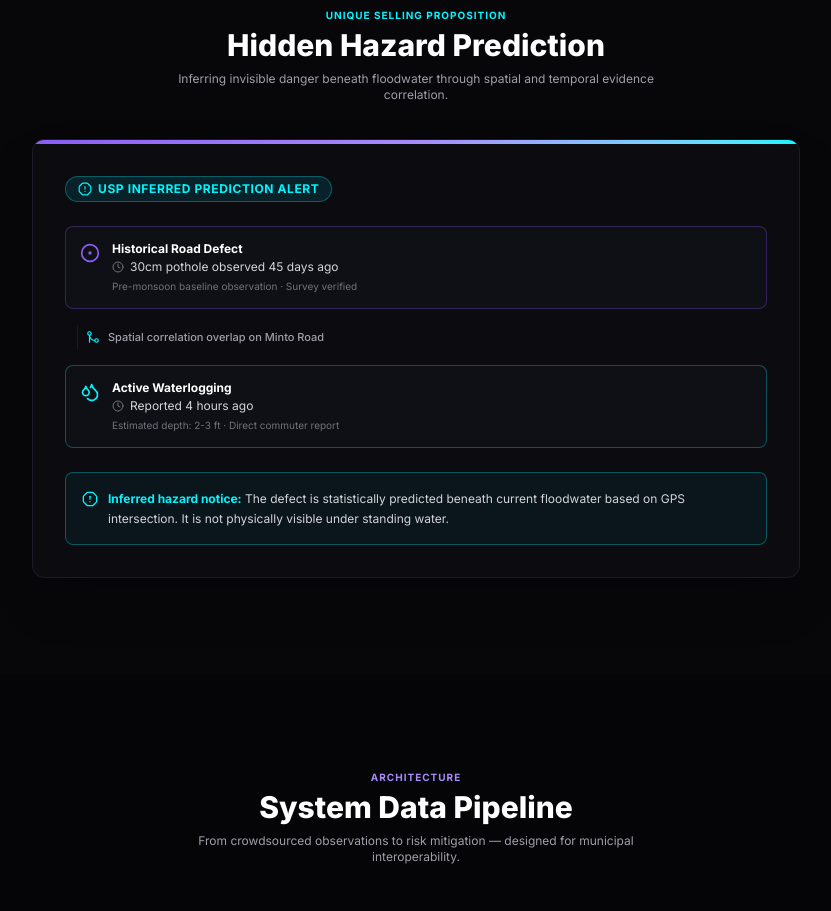
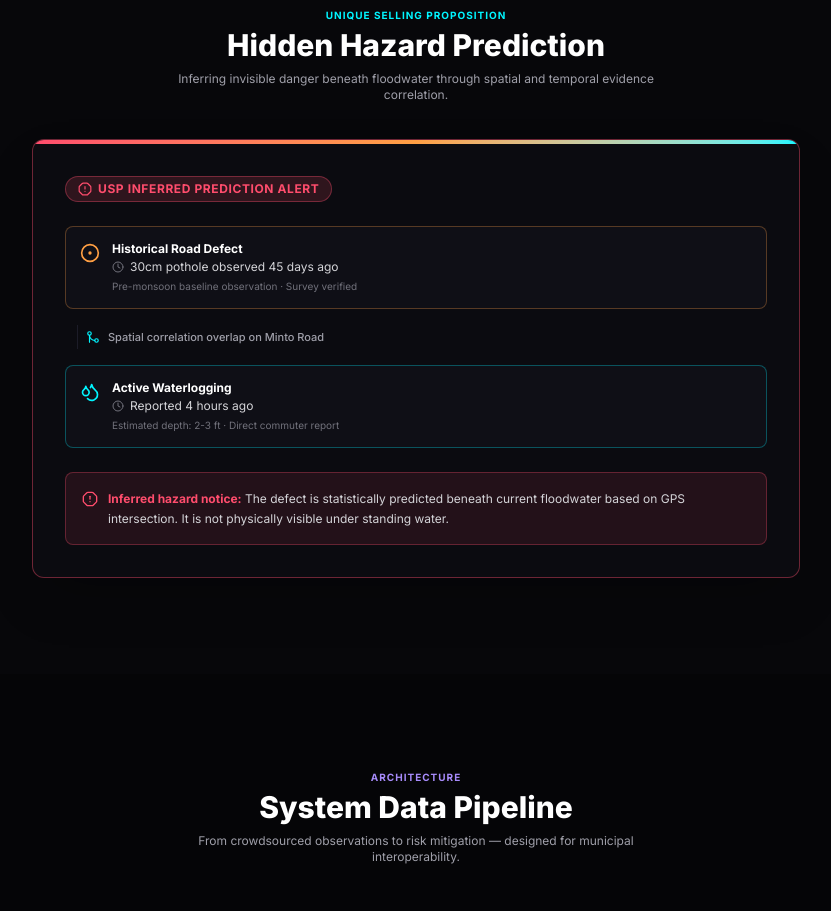
Before and after one commit to vaishnavijha006-hub/JalRakshak, a React (Vite) app: page / in a window 1280 px wide. Shown: the part 1860-2771 px from the top of the page, without its empty margins (224-1055 px from the left). Built offline with nearby package versions, Linux system fonts and the light colour scheme; no server answers.

Commit message:
style(landing): enhance landing page with reactive ambient depth

```diff
--- a/src/pages/LandingPage.tsx
+++ b/src/pages/LandingPage.tsx
@@ -19,6 +19,7 @@ import {
   Route,
   AlertOctagon,
 } from 'lucide-react';
+import { InteractiveBackground } from '../components/layout/InteractiveBackground';
 
 /* ------------------------------------------------------------------ */
 /*  Landing Page – standalone (no shared Layout wrapper)               */
@@ -26,7 +27,10 @@ import {
 
 export function LandingPage() {
   return (
-    <div className="min-h-screen bg-[#050507] text-[#F3F4F6] font-[Inter,sans-serif] overflow-x-hidden">
+    <div className="min-h-screen bg-[#050507] text-[#F3F4F6] font-[Inter,sans-serif] overflow-x-hidden relative">
+      {/* ── Cursor-Reactive Ambient Lighting & Technical Grid Depth ── */}
+      <InteractiveBackground mode="landing" />
+
       {/* ── Top Navbar ─────────────────────────────────────────────── */}
       <nav className="fixed top-0 inset-x-0 z-50 border-b border-[#1C1C28] bg-[#050507]/85 backdrop-blur-xl">
         <div className="mx-auto flex max-w-7xl items-center justify-between px-6 py-3.5">
@@ -113,7 +117,7 @@ export function LandingPage() {
 
         <div className="mx-auto mt-12 grid max-w-5xl gap-6 md:grid-cols-2">
           {/* Innovation 1 */}
-          <div className="group rounded-xl border border-[#1C1C28] bg-[#0B0B10] p-7 transition hover:border-[#8B5CF6]/50 hover:shadow-[0_0_24px_rgba(139,92,246,0.12)]">
+          <div className="group rounded-xl border border-[#1C1C28] bg-[#0B0B10] p-7 transition card-interactive hover:border-[#8B5CF6]/50 hover:shadow-[0_0_24px_rgba(139,92,246,0.15)]">
             <div className="mb-4 inline-flex rounded-lg bg-[#8B5CF6]/15 border border-[#8B5CF6]/35 p-2.5 text-[#8B5CF6]">
               <Eye className="h-5 w-5 text-[#00F5FF]" />
             </div>
@@ -127,7 +131,7 @@ export function LandingPage() {
           </div>
 
           {/* Innovation 2 */}
-          <div className="group rounded-xl border border-[#1C1C28] bg-[#0B0B10] p-7 transition hover:border-[#00F5FF]/50 hover:shadow-[0_0_24px_rgba(0,245,255,0.12)]">
+          <div className="group rounded-xl border border-[#1C1C28] bg-[#0B0B10] p-7 transition card-interactive hover:border-[#00F5FF]/50 hover:shadow-[0_0_24px_rgba(0,245,255,0.15)]">
             <div className="mb-4 inline-flex rounded-lg bg-[#00F5FF]/15 border border-[#00F5FF]/35 p-2.5 text-[#00F5FF]">
               <Route className="h-5 w-5 text-[#00F5FF]" />
             </div>
@@ -188,13 +192,13 @@ export function LandingPage() {
           </div>
 
           {/* Card */}
-          <div className="relative mt-9 overflow-hidden rounded-xl border border-[#1C1C28] bg-[#0B0B10] shadow-2xl">
+          <div className="relative mt-9 overflow-hidden rounded-xl border border-[#FF4D6D]/40 bg-[#0B0B10] shadow-2xl card-interactive">
             {/* Top Amethyst/Cyan Accent Bar */}
-            <div className="h-1 bg-gradient-to-r from-[#8B5CF6] via-[#A78BFA] to-[#00F5FF]" />
+            <div className="h-1 bg-gradient-to-r from-[#FF4D6D] via-[#FF9F43] to-[#00F5FF]" />
 
             <div className="p-6 sm:p-8">
               {/* badge */}
-              <span className="inline-flex items-center gap-1.5 rounded-full bg-[#00F5FF]/10 px-3 py-1 text-xs font-bold uppercase tracking-wider text-[#00F5FF] border border-[#00F5FF]/30">
+              <span className="inline-flex items-center gap-1.5 rounded-full bg-[#FF4D6D]/15 px-3 py-1 text-xs font-bold uppercase tracking-wider text-[#FF4D6D] border border-[#FF4D6D]/35">
                 <AlertOctagon className="h-3.5 w-3.5" />
                 USP Inferred Prediction Alert
               </span>
@@ -202,11 +206,11 @@ export function LandingPage() {
               <div className="mt-6 space-y-4">
                 {/* historical */}
                 <HazardRow
-                  icon={<CircleDot className="h-5 w-5 text-[#8B5CF6]" />}
+                  icon={<CircleDot className="h-5 w-5 text-[#FF9F43]" />}
                   label="Historical Road Defect"
                   detail="30cm pothole observed 45 days ago"
                   sublabel="Pre-monsoon baseline observation · Survey verified"
-                  borderColor="border-[#8B5CF6]/30"
+                  borderColor="border-[#FF9F43]/30"
                 />
 
                 {/* connector */}
@@ -227,11 +231,11 @@ export function LandingPage() {
               </div>
 
               {/* result banner */}
-              <div className="mt-6 rounded-lg border border-[#00F5FF]/30 bg-[#00F5FF]/5 p-4">
+              <div className="mt-6 rounded-lg border border-[#FF4D6D]/30 bg-[#FF4D6D]/10 p-4">
                 <p className="flex items-start gap-2.5 text-xs text-zinc-300 leading-relaxed">
-                  <AlertOctagon className="mt-0.5 h-4 w-4 shrink-0 text-[#00F5FF]" />
+                  <AlertOctagon className="mt-0.5 h-4 w-4 shrink-0 text-[#FF4D6D]" />
                   <span>
-                    <strong className="text-[#00F5FF]">Inferred hazard notice:</strong> The defect is statistically predicted beneath current floodwater based on GPS intersection. It is not physically visible under standing water.
+                    <strong className="text-[#FF4D6D]">Inferred hazard notice:</strong> The defect is statistically predicted beneath current floodwater based on GPS intersection. It is not physically visible under standing water.
                   </span>
                 </p>
               </div>
@@ -449,7 +453,7 @@ function WorkflowStep({
       : 'bg-[#00F5FF] text-[#050507]';
 
   return (
-    <div className="flex flex-col items-center text-center p-6 rounded-xl border border-[#1C1C28] bg-[#0B0B10]">
+    <div className="flex flex-col items-center text-center p-6 rounded-xl border border-[#1C1C28] bg-[#0B0B10] card-interactive hover:border-[#8B5CF6]/50">
       <div className={`relative mb-4 inline-flex rounded-xl p-3 border ${accentClass}`}>
         {icon}
         <span
```
